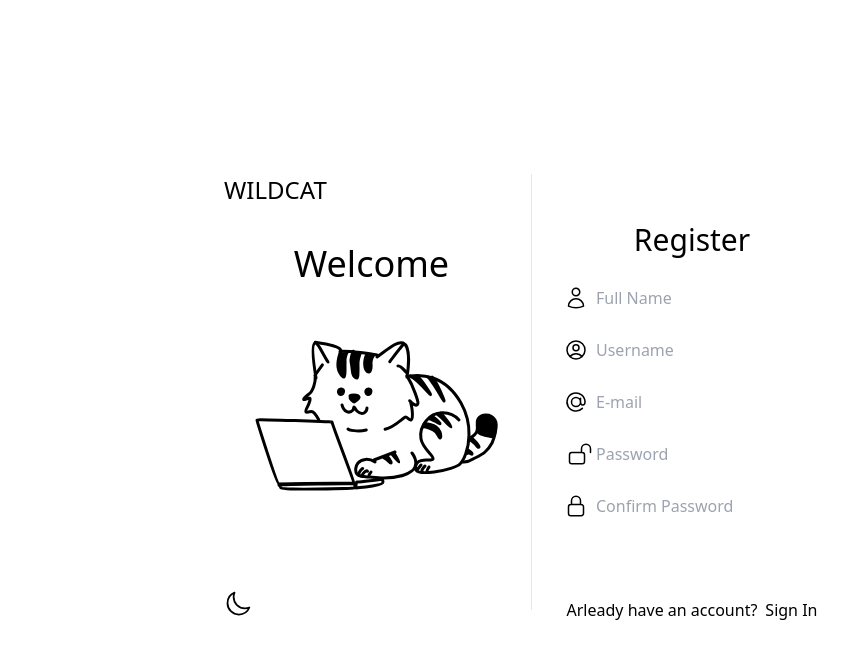
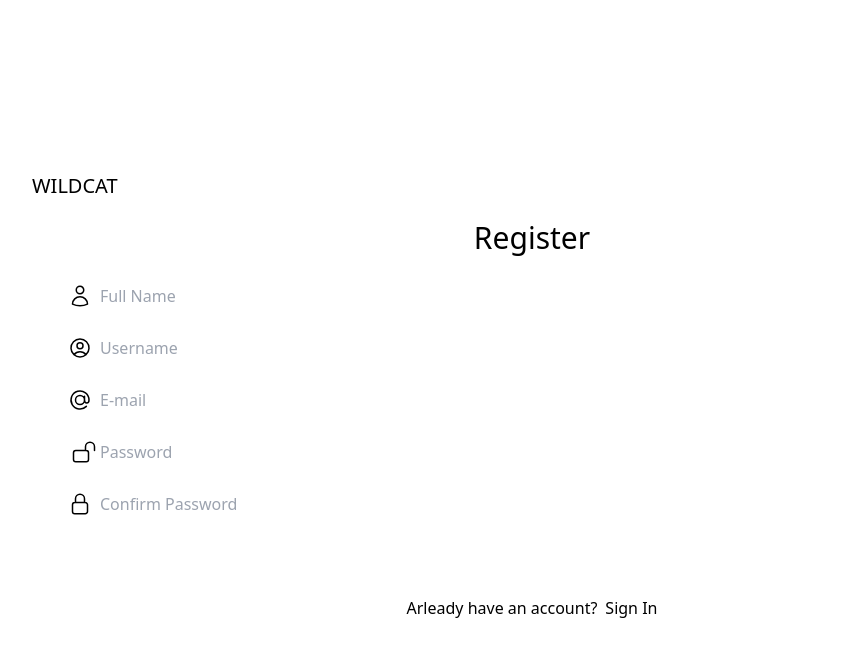
Before and after one commit to Wiktor-Sikora/wildcat, a Django app: page /accounts/register in a window 1280 px wide. Shown: the top 659 px of the page, without its empty margins (108-956 px from the left). Run offline with Django 4.2, Linux system fonts and the light colour scheme; some libraries are stand-ins or nearby versions.

Commit message:
skalowanie cd. + favicon

```diff
--- a/wildcat/templates/authentication/register.html
+++ b/wildcat/templates/authentication/register.html
@@ -4,10 +4,10 @@
 {% block navbar %}{% endblock %}
 {% block content %}
     <div class="flex items-center justify-center h-screen">
-        <div class="w-4/5 lg:w-1/2 h-auto lg:h-auto bg-con-l dark:bg-con-d rounded-lg">
-            <div class="grid grid-cols-1 lg:grid-cols-2 gap-0 h-full">
-                <div class="hidden lg:md:block">
-                    <div class="h-[90%] grid grid-rows-6 my-4 border-r border-slate-900/10 dark:border-slate-300/10 invisible lg:md:visible">
+        <div class="w-1/2 sm:w-4/5 md:w-4/5 h-auto bg-con-l dark:bg-con-d rounded-lg">
+            <div class="grid grid-cols-2 sm:grid-cols-1 gap-0 h-full">
+                <div class="block sm:hidden">
+                    <div class="h-[90%] grid grid-rows-6 my-4 border-r border-slate-900/10 dark:border-slate-300/10 visible sm:invisible">
                         <div class="grid row-span-1 ml-3 text-2xl">
                             <a class="flex justify-start" href="index.html"><p class="text-green-l dark:text-green-d">WILD</p>CAT</a>
                         </div>
@@ -23,62 +23,62 @@
                     </div>
                 </div>
                 <div class="my-auto mx-3">
-                    <div class="grid grid-cols-2 visible lg:md:invisible">
-                        <div class="flex justify-start text-2xl mt-3">
-                            <a href="index.html">LOGO</a>
+                    <div class="grid grid-cols-2 invisible sm:visible">
+                        <div class="flex justify-start text-xl mt-3">
+                            <a class="flex justify-start" href="index.html"><p class="text-green-l dark:text-green-d">WILD</p>CAT</a>
                         </div>
                         <!--change theme button for mobile devices [not necessary] -->
                     </div>
                     <div class="text-center text-3xl my-5"><h1>Register</h1></div>
                         <div class="grid gap-3">
-                            <div class="grid grid-cols-12 ml-8 lg:ml-4 w-full">
-                                <div class="col-span-3 lg:col-span-1 bg-form-l dark:bg-form-d rounded-l-full absolute">
+                            <div class="grid grid-cols-12 ml-4 sm:ml-8 w-full">
+                                <div class="col-span-1 sm:col-span-3 bg-form-l dark:bg-form-d rounded-l-full absolute">
                                     <svg xmlns="http://www.w3.org/2000/svg" fill="none" viewBox="0 0 24 24" stroke-width="1.5" stroke="currentColor" class="w-6 h-6 my-2 mx-1">
                                         <path stroke-linecap="round" stroke-linejoin="round" d="M15.75 6a3.75 3.75 0 11-7.5 0 3.75 3.75 0 017.5 0zM4.501 20.118a7.5 7.5 0 0114.998 0A17.933 17.933 0 0112 21.75c-2.676 0-5.216-.584-7.499-1.632z" />
                                       </svg>
                                 </div>
-                                <div class="col-span-9 lg:col-span-11">
+                                <div class="col-span-11 sm:col-span-9">
                                     <input type="text" class="w-full pl-9 py-2 bg-form-l dark:bg-form-d rounded-full focus:outline-none border-none" placeholder="Full Name" required>
                                 </div>
                             </div>
-                            <div class="grid grid-cols-12 ml-8 lg:ml-4 w-full">
-                                <div class="col-span-3 lg:col-span-1 bg-form-l dark:bg-form-d rounded-l-full absolute">
+                            <div class="grid grid-cols-12 ml-4 sm:ml-8 w-full">
+                                <div class="col-span-1 sm:col-span-3 bg-form-l dark:bg-form-d rounded-l-full absolute">
                                     <svg xmlns="http://www.w3.org/2000/svg" fill="none" viewBox="0 0 24 24" stroke-width="1.5" stroke="currentColor" class="w-6 h-6 my-2 mx-1">
                                         <path stroke-linecap="round" stroke-linejoin="round" d="M17.982 18.725A7.488 7.488 0 0012 15.75a7.488 7.488 0 00-5.982 2.975m11.963 0a9 9 0 10-11.963 0m11.963 0A8.966 8.966 0 0112 21a8.966 8.966 0 01-5.982-2.275M15 9.75a3 3 0 11-6 0 3 3 0 016 0z" />
                                       </svg>
                                 </div>
-                                <div class="col-span-9 lg:col-span-11">
+                                <div class="col-span-11 sm:col-span-9">
                                     <input type="text" class="w-full pl-9 py-2 bg-form-l dark:bg-form-d rounded-full focus:outline-none border-none" placeholder="Username" required>
                                 </div>
                             </div>
-                        <div class="grid grid-cols-12 ml-8 lg:ml-4 w-full">
-                            <div class="col-span-3 lg:col-span-1 bg-form-l dark:bg-form-d rounded-l-full absolute">
+                        <div class="grid grid-cols-12 ml-4 sm:ml-8 w-full">
+                            <div class="col-span-1 sm:col-span-3 bg-form-l dark:bg-form-d rounded-l-full absolute">
                                 <svg xmlns="http://www.w3.org/2000/svg" fill="none" viewBox="0 0 24 24" stroke-width="1.5" stroke="currentColor" class="w-6 h-6 my-2 mx-1"><path stroke-linecap="round" d="M16.5 12a4.5 4.5 0 11-9 0 4.5 4.5 0 019 0zm0 0c0 1.657 1.007 3 2.25 3S21 13.657 21 12a9 9 0 10-2.636 6.364M16.5 12V8.25" /></svg>
                             </div>
-                            <div class="col-span-9 lg:col-span-11">
+                            <div class="col-span-11 sm:col-span-9">
                                 <input type="email" class="w-full pl-9 py-2 bg-form-l dark:bg-form-d rounded-full focus:outline-none border-none" placeholder="E-mail" required>
                             </div>
                         </div>
-                        <div class="grid grid-cols-12 gap-0 ml-8 lg:ml-4 w-full">
-                            <div class="col-span-3 lg:col-span-1 bg-form-l dark:bg-form-d rounded-l-full absolute">
+                        <div class="grid grid-cols-12 gap-0 ml-4 sm:ml-8 w-full">
+                            <div class="col-span-1 sm:col-span-3 bg-form-l dark:bg-form-d rounded-l-full absolute">
                                 <svg xmlns="http://www.w3.org/2000/svg" fill="none" viewBox="0 0 24 24" stroke-width="1.5" stroke="currentColor" class="w-6 h-6 my-2 ml-2">
                                     <path stroke-linecap="round" stroke-linejoin="round" d="M13.5 10.5V6.75a4.5 4.5 0 119 0v3.75M3.75 21.75h10.5a2.25 2.25 0 002.25-2.25v-6.75a2.25 2.25 0 00-2.25-2.25H3.75a2.25 2.25 0 00-2.25 2.25v6.75a2.25 2.25 0 002.25 2.25z" />
                                   </svg>
                             </div>
-                            <div class="col-span-9 lg:col-span-11">
+                            <div class="col-span-11 sm:col-span-9">
                                 <input type="password" class="w-full pl-9 py-2 bg-form-l dark:bg-form-d rounded-full focus:outline-none border-none" placeholder="Password" required>
                             </div>
                         </div>
-                        <div class="grid grid-cols-12 gap-0 ml-8 lg:ml-4 w-full">
-                            <div class="col-span-3 lg:col-span-1 bg-form-l dark:bg-form-d rounded-l-full absolute">
+                        <div class="grid grid-cols-12 gap-0 ml-4 sm:ml-8 w-full">
+                            <div class="col-span-1 sm:col-span-3 bg-form-l dark:bg-form-d rounded-l-full absolute">
                                 <svg xmlns="http://www.w3.org/2000/svg" fill="none" viewBox="0 0 24 24" stroke-width="1.5" stroke="currentColor" class="w-6 h-6 my-2 mx-1"><path stroke-linecap="round" stroke-linejoin="round" d="M16.5 10.5V6.75a4.5 4.5 0 10-9 0v3.75m-.75 11.25h10.5a2.25 2.25 0 002.25-2.25v-6.75a2.25 2.25 0 00-2.25-2.25H6.75a2.25 2.25 0 00-2.25 2.25v6.75a2.25 2.25 0 002.25 2.25z" /></svg>
                             </div>
-                            <div class="col-span-9 lg:col-span-11">
+                            <div class="col-span-11 sm:col-span-9">
                                 <input type="password" class="w-full pl-9 py-2 bg-form-l dark:bg-form-d rounded-full focus:outline-none border-none" placeholder="Confirm Password" required>
                             </div>
                         </div>
                             <div class="mx-3 flex justify-center">
-                            <button class="w-1/2 lg:w-full py-2 text-white font-medium bg-green-l rounded-full  hover:bg-green-hov focus:ring-3  focus:ring-green-hov dark:bg-green-d dark:hover:bg-green-hov dark:focus:ring-green-hov">Create Account</button>
+                            <button class="w-1/2 py-2 text-white font-medium bg-green-l rounded-full  hover:bg-green-hov focus:ring-3  focus:ring-green-hov dark:bg-green-d dark:hover:bg-green-hov dark:focus:ring-green-hov">Create Account</button>
                             </div>
                         </div>
                         <div class="flex justify-center my-5">
--- a/wildcat/templates/base.html
+++ b/wildcat/templates/base.html
@@ -10,6 +10,7 @@
         <title>
             {% block title %}Wildcat{% endblock %}
         </title>
+        <link rel="icon" type="image/x-icon" href="{% static 'img/favicon.ico' %}">
     </head>
     <body class="bg-Light bg-fixed bg-auto bg-bgcol-l dark:bg-bgcol-d dark:bg-Dark text-black dark:text-white scrollbar-thin scrollbar-track-bgcol-l dark:scrollbar-track-bgcol-d scrollbar-thumb-scroll-l dark:scrollbar-thumb-scroll-d scrollbar-thumb-rounded-full scrollbar-track-rounded-full">
         {% block navbar %}
@@ -63,13 +64,12 @@
                     </div>
                     </div>
                     <!--  -->
-                    <div class="grid grid-cols-4 gap-3 mx-auto items-center sm:hidden md:hidden">
+                    <div class="flex space-x-4 items-center justify-self-end sm:hidden md:hidden">
                         <div class="flex justify-end mr-2 hover:text-navhov-l dark:hover:text-navhov-d">
                             <button class="w-7 h-7 transition-all duration-200 ease-in-out"
                                     id="theme-toggle"></button>
                         </div>
                         {% if user.is_authenticated %}
-                            <div>
                                 <a href="#"
                                    class="flex justify-end hover:text-navhov-l dark:hover:text-navhov-d">
                                     <svg class="w-7 h-7 mr-1"
@@ -82,8 +82,6 @@
                                     </svg>
                                     <p class="text-xl">Messages</p>
                                 </a>
-                            </div>
-                            <div>
                                 <a href="#"
                                    class="flex justify-end hover:text-navhov-l dark:hover:text-navhov-d">
                                     <svg class="w-7 h-7 mr-1"
@@ -96,13 +94,12 @@
                                     </svg>
                                     <p class="text-xl">Account</p>
                                 </a>
-                            </div>
                             <div class="flex justify-center">
                             <div class="flex items-center text-white bg-green-l p-3 dark:bg-green-d rounded h-7 hover:bg-green-hov dark:hover:bg-green-hov font-bold text-lg text-center">
                                 <a class="font-bold text-lg text-center block px-3" href="#">Sell</a>
                             </div>
                         {% else %}
-                            <div>
+                            <div class="grid justify-self-auto">
                                 <a class="flex items-center text-white bg-green-l p-3 dark:bg-green-d rounded h-7 hover:bg-green-hov dark:hover:bg-green-hov font-bold text-lg text-center"
                                    href="{% url 'accounts:login' %}">Sign in</a>
                             </div>
--- a/wildcat/theme/static_src/tailwind.config.js
+++ b/wildcat/theme/static_src/tailwind.config.js
@@ -68,7 +68,7 @@ module.exports = {
             },
         },
         screens: {
-            'sm': {'min': '375px', 'max': '767px'},
+            'sm': {'min': '200px', 'max': '767px'},
             // => @media (min-width: 640px and max-width: 767px) { ... }
 
             'md': {'min': '768px', 'max': '1023px'},
@@ -96,7 +96,7 @@ module.exports = {
          * for forms. If you don't like it or have own styling for forms,
          * comment the line below to disable '@tailwindcss/forms'.
          */
-        require('tailwind-scrollbar'),
+        require('tailwind-scrollbar')({ nocompatible: true }),
         require('@tailwindcss/forms'),
         require('@tailwindcss/typography'),
         require('@tailwindcss/line-clamp'),
```
Also changed, not shown: wildcat/templates/authentication/authenticate.html (+12 -12 lines), wildcat/static/img/favicon.ico (added).
